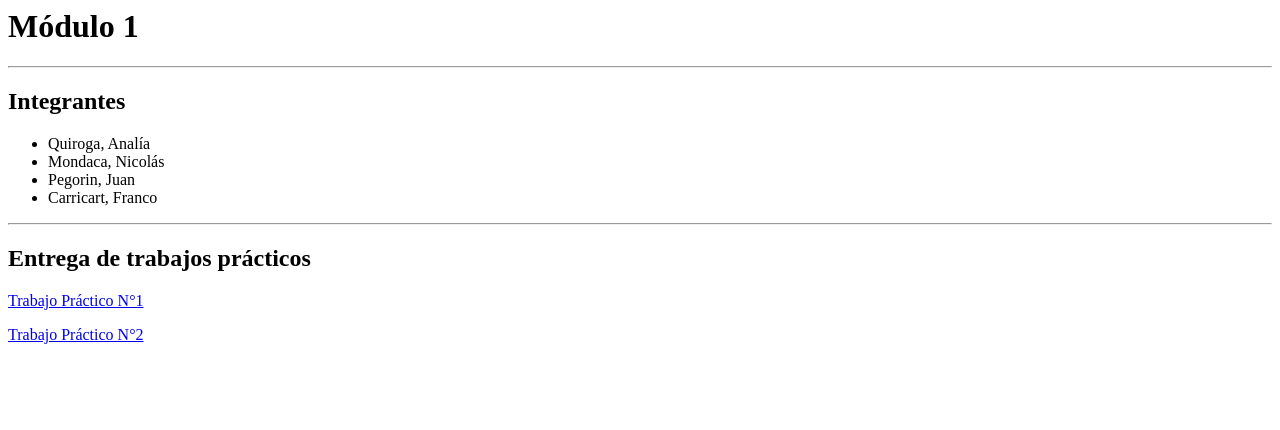
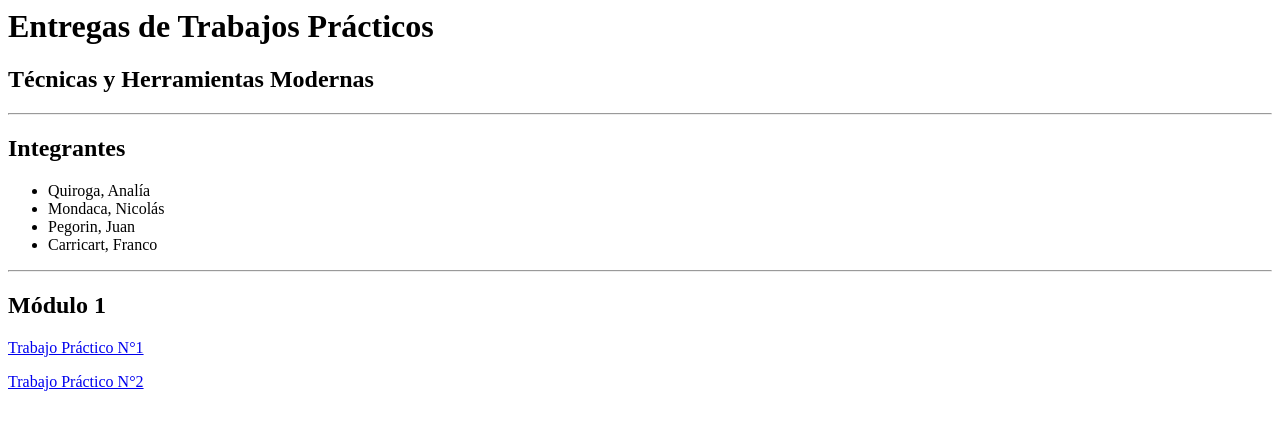
Before and after one commit to AQuirogaS/Entregas, a plain HTML site: page index.html in a window 1280 px wide. Drawn offline with Linux system fonts and the light colour scheme.

Commit message:
Update index.html

```diff
--- a/index.html
+++ b/index.html
@@ -1,10 +1,11 @@
 <html>
   <head>
     <meta charset="UTF-8">
-    <title>Página de Prueba</title>
+    <title>Entregas</title>
   </head>
   <body>
-    <h1>Módulo 1</h1>
+    <h1>Entregas de Trabajos Prácticos</h1>
+    <h2>Técnicas y Herramientas Modernas</h2>
     <hr>
     <h2>Integrantes</h2>
     <ul>
@@ -14,7 +15,7 @@
       <li>Carricart, Franco</li>
     </ul>
     <hr>
-    <h2>Entrega de trabajos prácticos</h2>
+    <h2>Módulo 1</h2>
     <p><a href="https://github.com/AQuirogaS/TP1_2022">Trabajo Práctico N°1</a></p>
     <p><a href="https://github.com/AQuirogaS/TP2_2022">Trabajo Práctico N°2</a></p>
   </body>
```
